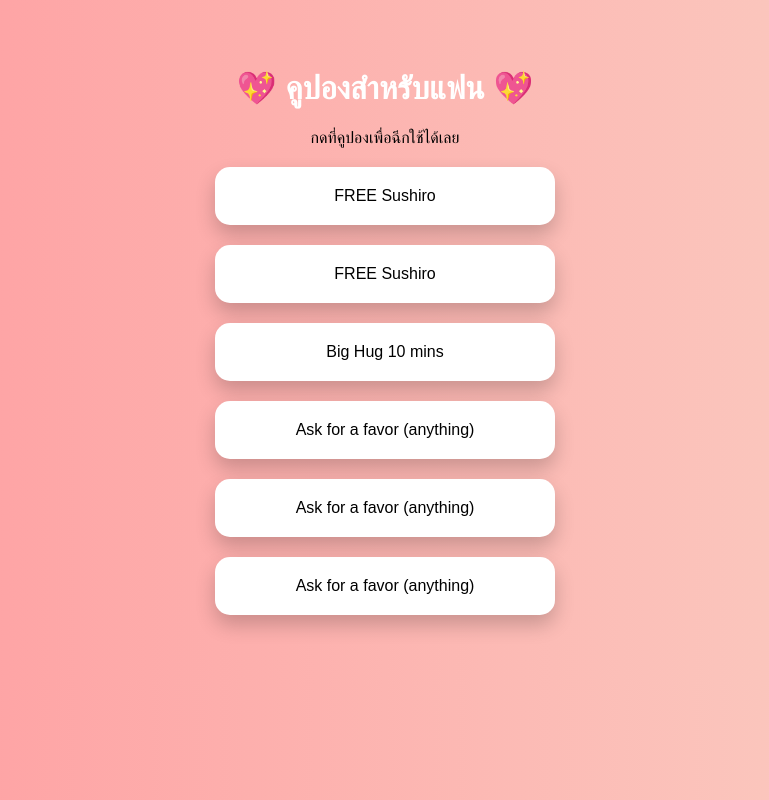
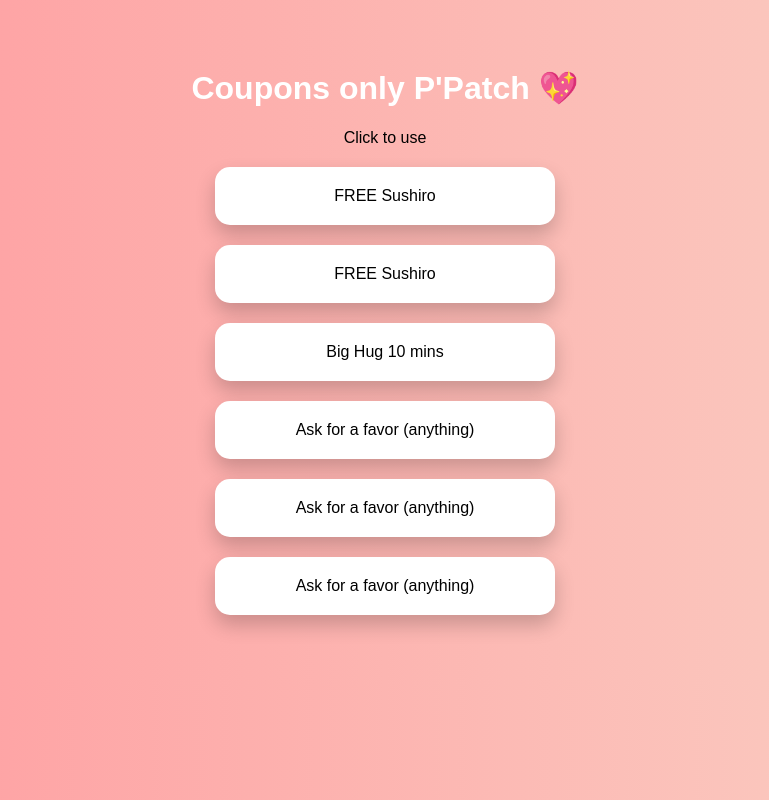
Before and after one commit to nuthanonn/love-coupon-for-my-love, a plain HTML site: page index.html in a window 1280 px wide. Shown: the whole page, without its empty margins (255-1024 px from the left). Drawn offline with Linux system fonts and the light colour scheme.

Commit message:
Update coupon text to English

```diff
--- a/index.html
+++ b/index.html
@@ -35,8 +35,8 @@ h1{
 </head>
 <body>
 
-<h1>💖 คูปองสำหรับแฟน 💖</h1>
-<p>กดที่คูปองเพื่อฉีกใช้ได้เลย</p>
+<h1> Coupons only P'Patch 💖</h1>
+<p>Click to use</p>
 
 <div class="coupon" onclick="useCoupon(this)">
     FREE Sushiro
```
